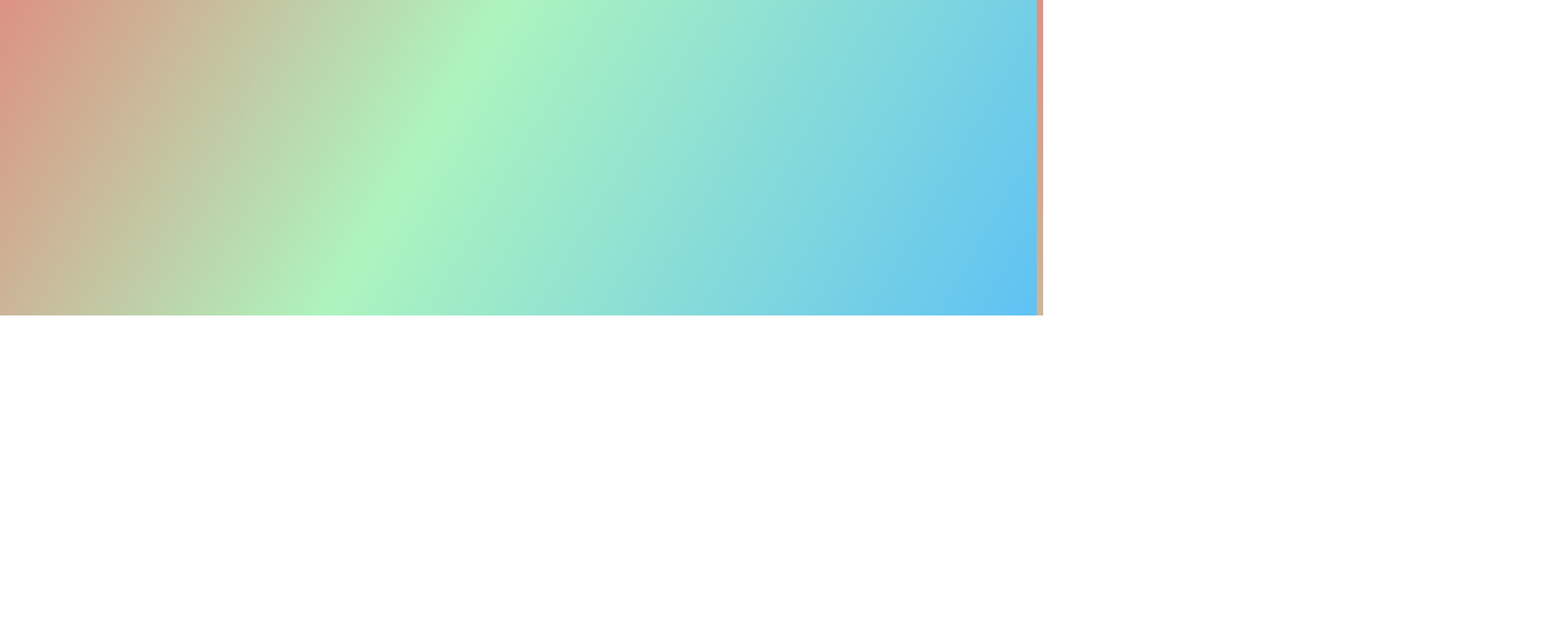
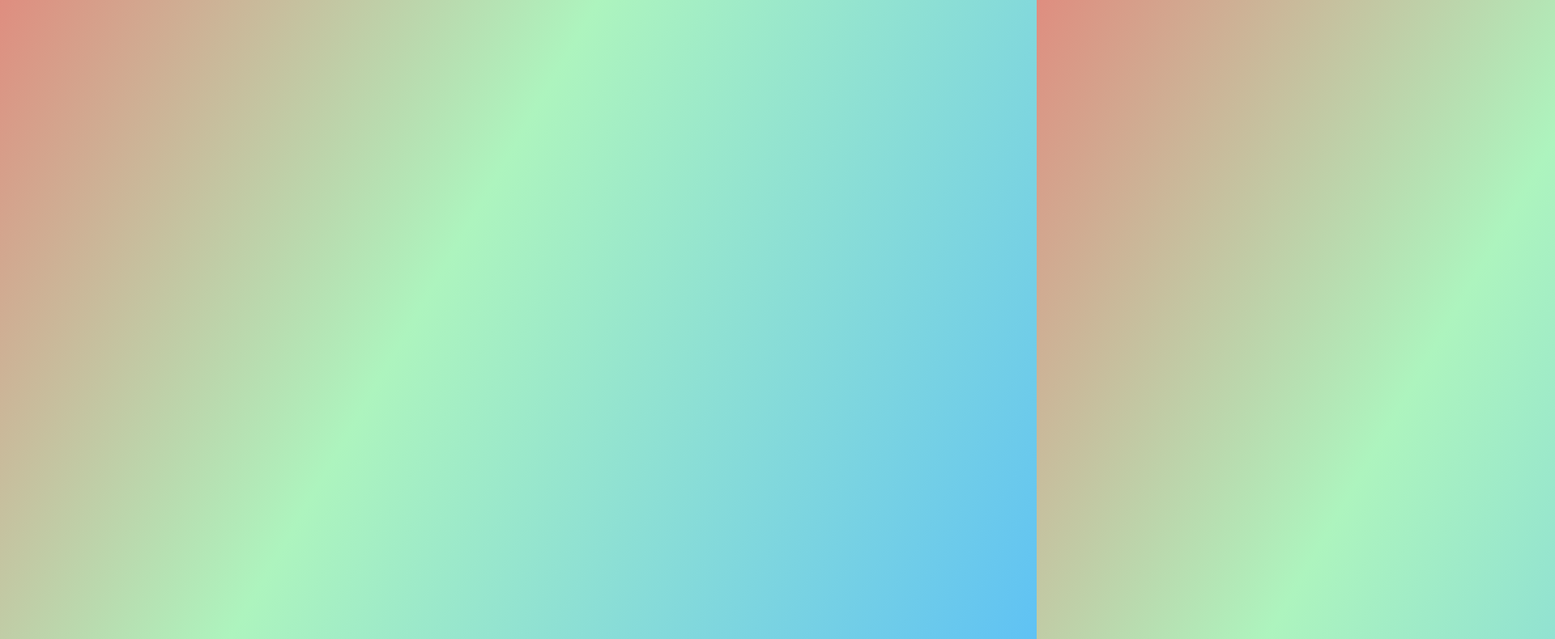
Before and after one commit to goodfeeling4/domain, a plain HTML site: page index.html in a window 1280 px wide. Shown: the part 445-1235 px from the top of the page at 81% size, 1920 px wide, since content can reach past the window. Before the commit the page ends 835 px from the top, so only its background shows below. Drawn offline with Linux system fonts and the light colour scheme.

Commit message:
Update index.html

```diff
--- a/index.html
+++ b/index.html
@@ -13,8 +13,8 @@
             background-image: linear-gradient(120deg, #f06a6a 0%,#adf4be 50%, #5fc2f4  100%);
             background-size: 100% 100%;
             text-align: center;
-            height: 100vh;
-            width: 100vw;
+            height: 150vh;
+            width: 150vw;
         }
         h1{
             font-size: 40px;
```
